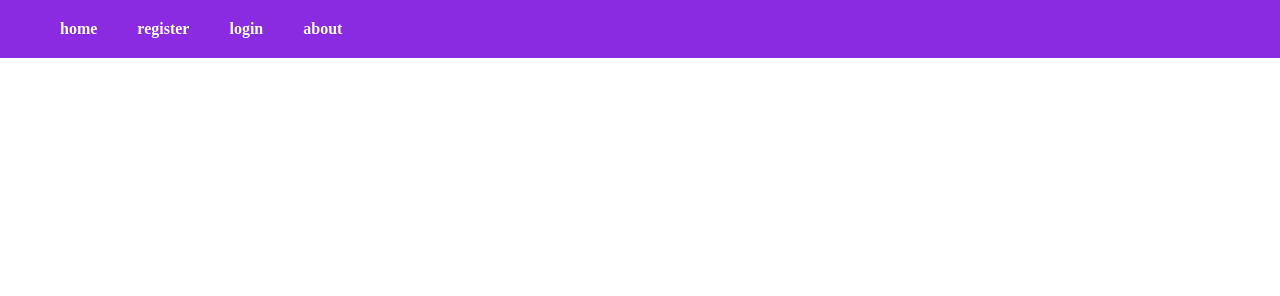
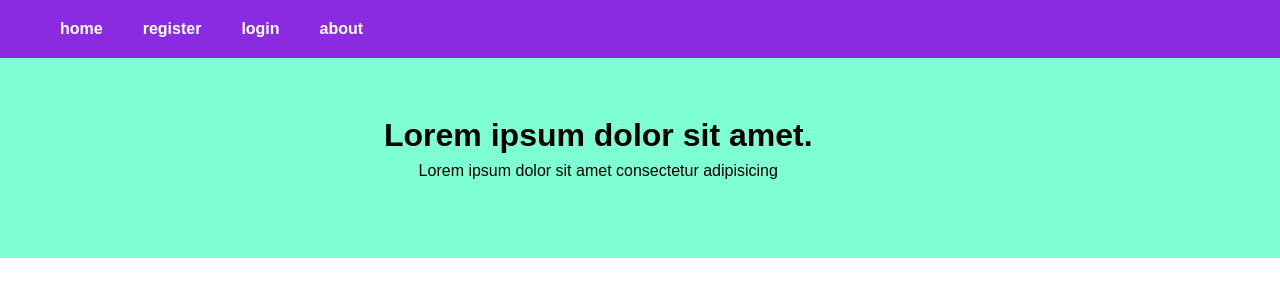
Before and after one commit to reza-mohammadpor/gitgithub, a plain HTML site: page index.html in a window 1280 px wide. Drawn offline with Linux system fonts and the light colour scheme.

Commit message:
added header

```diff
--- a/index.html
+++ b/index.html
@@ -1,11 +1,13 @@
 <!DOCTYPE html>
 <html lang="en">
+
 <head>
     <meta charset="UTF-8">
     <meta name="viewport" content="width=device-width, initial-scale=1.0">
     <title>Document</title>
     <link rel="stylesheet" href="style.css">
 </head>
+
 <body>
     <nav>
         <ul>
@@ -15,5 +17,12 @@
             <li>about</li>
         </ul>
     </nav>
+    <header>
+        <div class="c">
+            <h1>Lorem ipsum dolor sit amet.</h1>
+            <p>Lorem ipsum dolor sit amet consectetur adipisicing</p>
+        </div>
+    </header>
 </body>
+
 </html>
--- a/style.css
+++ b/style.css
@@ -2,6 +2,7 @@
     margin: 0;
     padding: 0;
     box-sizing: border-box;
+    font-family: Arial, Helvetica, sans-serif;
 }
 
 nav {
@@ -25,3 +26,18 @@ li {
     color: white;
     font-weight: bold;
 }
+
+header {
+    width: 100%;
+    height: 200px;
+    background-color: aquamarine;
+    text-align: center;
+    position: relative;
+}
+
+.c {
+    position: absolute;
+    top: 30%;
+    left: 30%;
+    line-height: 35px;
+}
```
